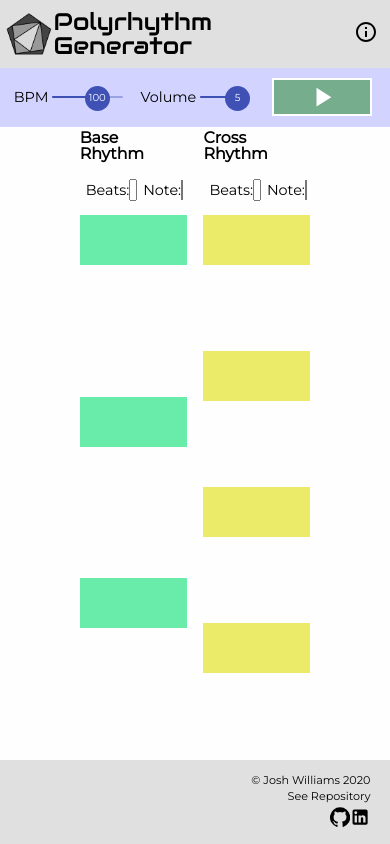
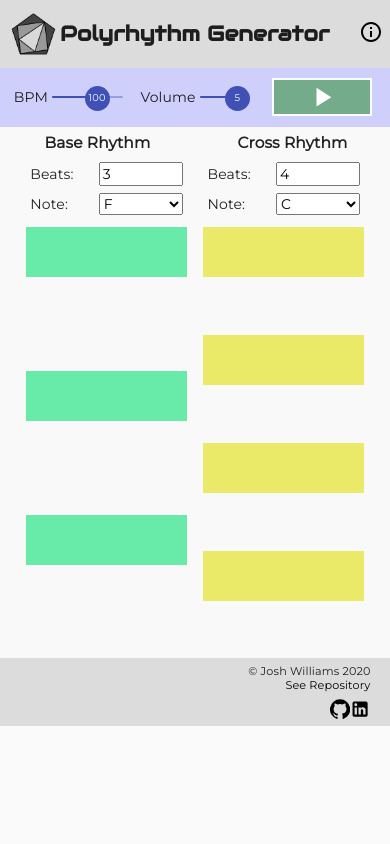
Before and after one commit to jswill88/polyrhythm-generator, a React (Create React App) app: page / in a window 390 px wide. Built offline with nearby package versions, Linux system fonts and the light colour scheme.

Commit message:
style header, main body, and footer for mobile

```diff
--- a/src/App.js
+++ b/src/App.js
@@ -2,13 +2,15 @@ import React, {useState} from 'react';
 import Header from './components/Header';
 import Main from './components/Main';
 import Footer from './components/Footer';
-import InfoCard from './components/InfoCard'
+import InfoCard from './components/InfoCard';
+import CssBaseline from '@material-ui/core/CssBaseline';
 
 function App() {
   const [showInfo, setShowInfo] = useState(false);
 
   return (
     <>
+      <CssBaseline />
       <Header setShowInfo={setShowInfo} showInfo={showInfo}/>
       <Main  showInfo={showInfo}/>
       {showInfo && <InfoCard setShowInfo={setShowInfo}/>}
--- a/src/components/Footer.js
+++ b/src/components/Footer.js
@@ -11,17 +11,19 @@ export default function Footer() {
         <p>
           <a
             href="https://github.com/jswill88/polyrhythm-generator"
-            target="blank">
-            See Repository</a>
+          >
+            See Repository
+          </a>
         </p>
         <p>
           <a
             href="https://github.com/jswill88"
-            target="blank">
-            <GitHubIcon /></a>
+          >
+            <GitHubIcon />
+          </a>
           <a
             href="https://www.linkedin.com/in/joshua-s-williams/"
-            target="blank">
+          >
             <LinkedInIcon color="primary" /></a>
         </p>
 
--- a/src/components/InfoCard.js
+++ b/src/components/InfoCard.js
@@ -3,9 +3,13 @@ import '../styles/InfoCard.scss'
 export default function InfoCard({ setShowInfo }) {
   return (
     <div id="infoCard">
+
       <h2>About this tool:</h2>
+
       <p>Learning polyrhtyhms is a great way to improve your rhythmic understanding. It can be difficult to find examples of specific polyrhythms, so Polyrhythm Generator allows you to hear and see any polyrhythm in isolation. This will ensure that you can practice polyrhythms with precision.</p>
+
       <p>Some good polyrhythms to start with are 2:3, 3:2, 3:4, and 4:3. Tap your left hand along with the base rhythm and your right hand along with the cross rhythm. Make sure you match the beat perfectly. Start slowly and increase the speed as you get comfortable. Once you have those down, try increasing the number of beats. Have fun!</p>
+
     </div>
   )
 }
--- a/src/components/Main.js
+++ b/src/components/Main.js
@@ -4,6 +4,7 @@ import { Slider } from '@material-ui/core';
 import { StylesProvider } from "@material-ui/core/styles";
 import PlayArrowIcon from '@material-ui/icons/PlayArrow';
 import StopIcon from '@material-ui/icons/Stop';
+
 
 import '../styles/App.scss';
 import Squares from './Squares';
--- a/src/index.js
+++ b/src/index.js
@@ -1,6 +1,5 @@
 import React from 'react';
 import ReactDOM from 'react-dom';
-import './styles/reset.scss'
 import App from './App';
 import reportWebVitals from './reportWebVitals';
 
--- a/src/styles/App.scss
+++ b/src/styles/App.scss
@@ -35,7 +35,11 @@ $headerColor: rgba(128, 128, 128, 0.249);
 
 * {
   font-family: $bodyFont;
-  font-size: .9em;
+  font-size: 1em;
+}
+
+.container {
+  display: flex;
 }
 
 .globalControls {
@@ -92,7 +96,6 @@ span.PrivateValueLabel-offset-3 {
     width: 25px;
     top: .9vh;
     font-size: .7em;
-    // transform: scale(2);
     background-color: #3f51b5;
     color: white;
 
@@ -101,14 +104,10 @@ span.PrivateValueLabel-offset-3 {
 
 .info {
   z-index: 1;
-  // align-self: none;
-  // display: block;
   position: absolute;
   top: 7vh;
-  // left: 25%;
   background-color: rgba(0, 0, 0, 0.8);
   color: white;
-  // height: 50px;
   text-align: center;
   width: 100%;
   padding: 6px;
@@ -185,7 +184,7 @@ from {
     }
   }
   .subtitle{
-    @include display(flex,center ,center );
+    @include display(flex,center,center );
     width: 60%;
     height: 6%;
     h2 {
@@ -200,24 +199,12 @@ from {
   width: 60%;
   display: flex;
   flex-direction: column;
+  // background-color: black;
   div {
-    justify-self: stretch;
-    flex-grow: 5;
-    display: flex;
-
+    // justify-self: stretch;
+    // flex-grow: 5;
+    height: 50%;
   }
-}
-
-
-
-.container {
-  display: flex;
-}
-
-label + .info {
-  top: 6vh;
-  width: 90%;
-
 }
 
 .sideHeader {
@@ -227,9 +214,9 @@ label + .info {
   height: 8%;
   flex-direction: row;
   p {
-    font-size: .8em;
+    font-size: .9em;
     color: red;
-    width: 37%;
+    width: 100%;
   }
 
   .sideControl {
@@ -264,3 +251,28 @@ label + .info {
     width: 55%;
   }
 }
+
+@media only screen and (max-width: 480px) {
+  .blinkBox {
+    height: 63vh;
+  }
+  .sideBody, .sideHeader {
+    width: 90%;
+    flex-direction: column;
+    justify-content: baseline;
+  }
+  .sideHeader {
+    height: 12%;
+    margin-bottom: 1vh;
+    .sideControl{
+      width: 100%;
+
+    }
+    p {
+      margin-top: 2vh;
+    }
+  }
+  .blinkBox .subtitle {
+    width: 100%;
+  }
+}
--- a/src/styles/InfoCard.scss
+++ b/src/styles/InfoCard.scss
@@ -33,3 +33,13 @@
     }
   }
 }
+
+@media only screen and (max-width: 480px) {
+  #infoCard {
+    width: 90%;
+    right: 5%;
+    margin: auto;
+    position: fixed;
+    font-size: 1.2em;
+  }
+}
--- a/src/styles/Squares.scss
+++ b/src/styles/Squares.scss
@@ -12,7 +12,7 @@
 
 
 .right.square.highlight {
-  @include highlight(fadeRight)
+  @include highlight(fadeRight);
 
 }
 
@@ -22,7 +22,7 @@
 }
 
 .left.square.highlight {
-  @include highlight(fadeLeft)
+  @include highlight(fadeLeft);
 }
 
 @keyframes fadeRight {
--- a/src/styles/footer.scss
+++ b/src/styles/footer.scss
@@ -1,24 +1,22 @@
 @import 'App';
-
-
 
 footer {
   background-color: $headerColor;
-  height: 10vh;
+  height: 11vh;
   @include display(flex, flex-end, center);
   div {
     margin-right: 5%;
     text-align: right;
+    height: 100%;
   }
   p {
     font-family: $bodyFont;
-    font-size: .7em;
-    line-height: 1.5;
-    &:last-of-type {
-      margin-top: 2px;
-    }
+    font-size: .8em;
+    line-height: .3em;
   }
   a {
+
+    cursor: pointer;
     color: black;
     text-decoration: none;
     @include transition(color, 300ms, ease-in-out);
@@ -27,6 +25,7 @@ footer {
     }
   }
   .MuiSvgIcon-root {
+    cursor: pointer;
     font-size: 1.8em;
     color: black;
     @include transition(color, 300ms, ease-in-out);
@@ -38,3 +37,8 @@ footer {
     }
   }
 }
+@media only screen and (max-width: 480px) {
+  footer {
+    height: 8vh;
+  }
+}
--- a/src/styles/header.scss
+++ b/src/styles/header.scss
@@ -1,9 +1,8 @@
-@import 'App';
-
+@import "App";
 
 header {
+  display: flex;
   @include display(flex, space-between, center);
-
   flex-direction: row;
   height: 8vh;
   background-color: $headerColor;
@@ -12,15 +11,14 @@ header {
     width: 50%;
   }
   h1 {
-    font-family: 'Audiowide', cursive;
+    font-family: "Audiowide", cursive;
     font-size: 1.5em;
     margin-left: 1%;
-
   }
   img {
     margin-left: 3%;
     height: 5vh;
-    &:active{
+    &:active {
       animation-name: flip;
       animation-duration: 1000ms;
       animation-iteration-count: infinite;
@@ -32,7 +30,7 @@ header {
   div:last-of-type {
     justify-content: flex-end;
   }
-button{
+  button {
     background-color: transparent;
     border: none;
     cursor: pointer;
@@ -60,3 +58,15 @@ button{
     transform: rotateY(359deg);
   }
 }
+
+@media only screen and (max-width: 480px){
+  header {
+    div:last-of-type {
+      width: 10%;
+    }
+    div:first-of-type {
+      width: 100%;
+      // background-color: lawngreen;
+    }
+  }
+}
```
Lines whose indentation alone changed are shown as unchanged.
